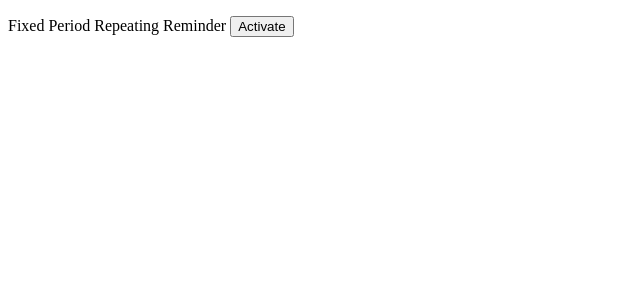
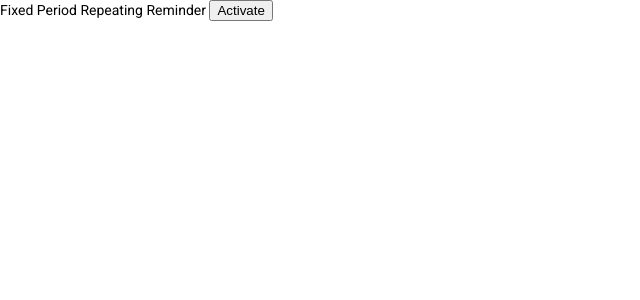
Before and after one commit to michael-dean-haynie/ostinato, an Angular app: page / in a window 1280 px wide. Shown: the top 300 px of the page, without its empty margins (0-640 px from the left). Built offline with nearby package versions, Linux system fonts and the light colour scheme.

Commit message:
Add angular material

```diff
--- a/angular.json
+++ b/angular.json
@@ -28,6 +28,7 @@
               "src/assets"
             ],
             "styles": [
+              "./node_modules/@angular/material/prebuilt-themes/indigo-pink.css",
               "src/styles.scss"
             ],
             "scripts": []
@@ -92,6 +93,7 @@
               "src/assets"
             ],
             "styles": [
+              "./node_modules/@angular/material/prebuilt-themes/indigo-pink.css",
               "src/styles.scss"
             ],
             "scripts": []
@@ -123,6 +125,7 @@
           }
         }
       }
-    }},
+    }
+  },
   "defaultProject": "ostinato"
 }
--- a/package.json
+++ b/package.json
@@ -12,10 +12,12 @@
   "private": true,
   "dependencies": {
     "@angular/animations": "~9.1.1",
+    "@angular/cdk": "^9.2.0",
     "@angular/common": "~9.1.1",
     "@angular/compiler": "~9.1.1",
     "@angular/core": "~9.1.1",
     "@angular/forms": "~9.1.1",
+    "@angular/material": "^9.2.0",
     "@angular/platform-browser": "~9.1.1",
     "@angular/platform-browser-dynamic": "~9.1.1",
     "@angular/router": "~9.1.1",
--- a/src/app/app.module.ts
+++ b/src/app/app.module.ts
@@ -1,6 +1,7 @@
 import { NgModule } from '@angular/core';
 import { FormsModule } from '@angular/forms';
 import { BrowserModule } from '@angular/platform-browser';
+import { BrowserAnimationsModule } from '@angular/platform-browser/animations';
 import { AppRoutingModule } from './app-routing.module';
 import { AppComponent } from './app.component';
 
@@ -12,7 +13,8 @@
   imports: [
     BrowserModule,
     AppRoutingModule,
-    FormsModule
+    FormsModule,
+    BrowserAnimationsModule,
   ],
   providers: [],
   bootstrap: [AppComponent]
--- a/src/index.html
+++ b/src/index.html
@@ -6,8 +6,10 @@
   <base href="/">
   <meta name="viewport" content="width=device-width, initial-scale=1">
   <link rel="icon" type="image/x-icon" href="favicon.ico">
+  <link href="https://fonts.googleapis.com/css?family=Roboto:300,400,500&display=swap" rel="stylesheet">
+  <link href="https://fonts.googleapis.com/icon?family=Material+Icons" rel="stylesheet">
 </head>
-<body>
+<body class="mat-typography">
   <app-root></app-root>
 </body>
 </html>
--- a/src/styles.scss
+++ b/src/styles.scss
@@ -1 +1,5 @@
 /* You can add global styles to this file, and also import other style files */
+
+/* Added by Angular Material Installer*/
+html, body { height: 100%; }
+body { margin: 0; font-family: Roboto, "Helvetica Neue", sans-serif; }
```
Also changed, not shown: 1 other file (tests, documents, lock files or other folders).
